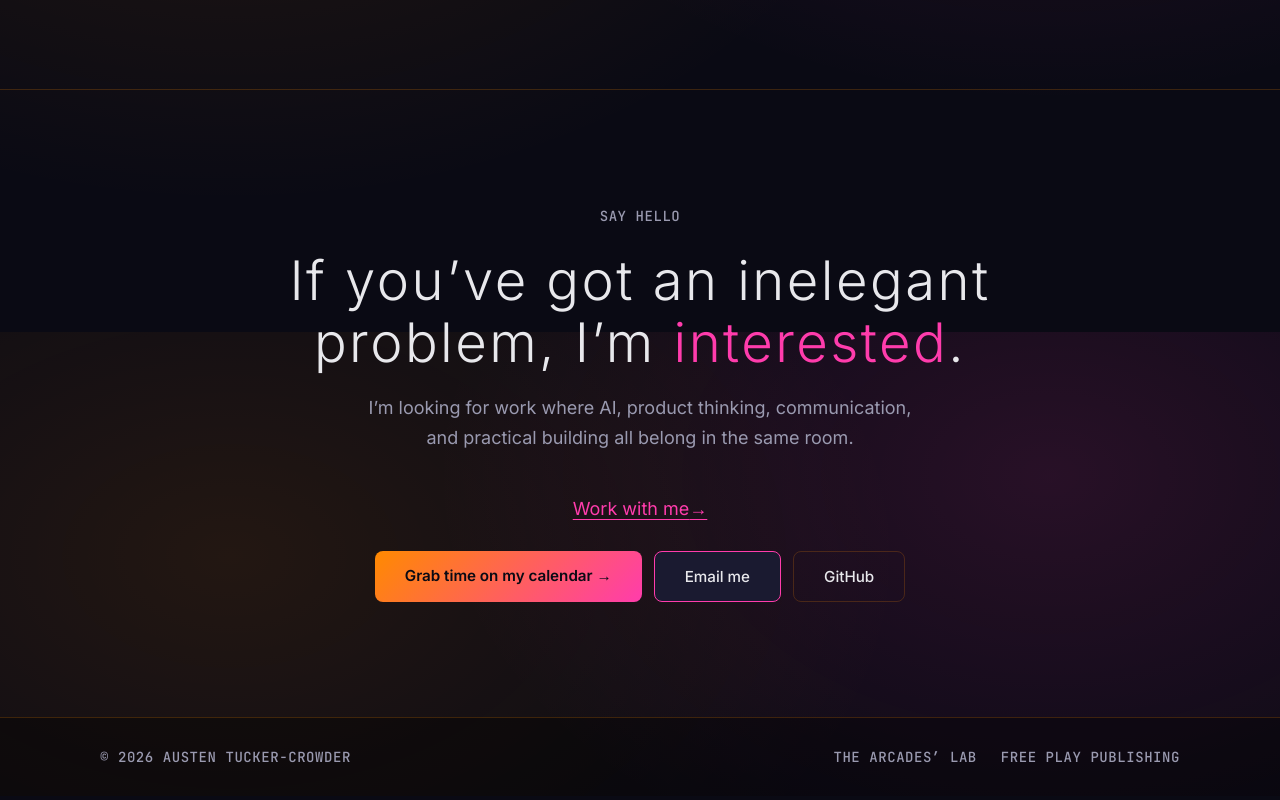
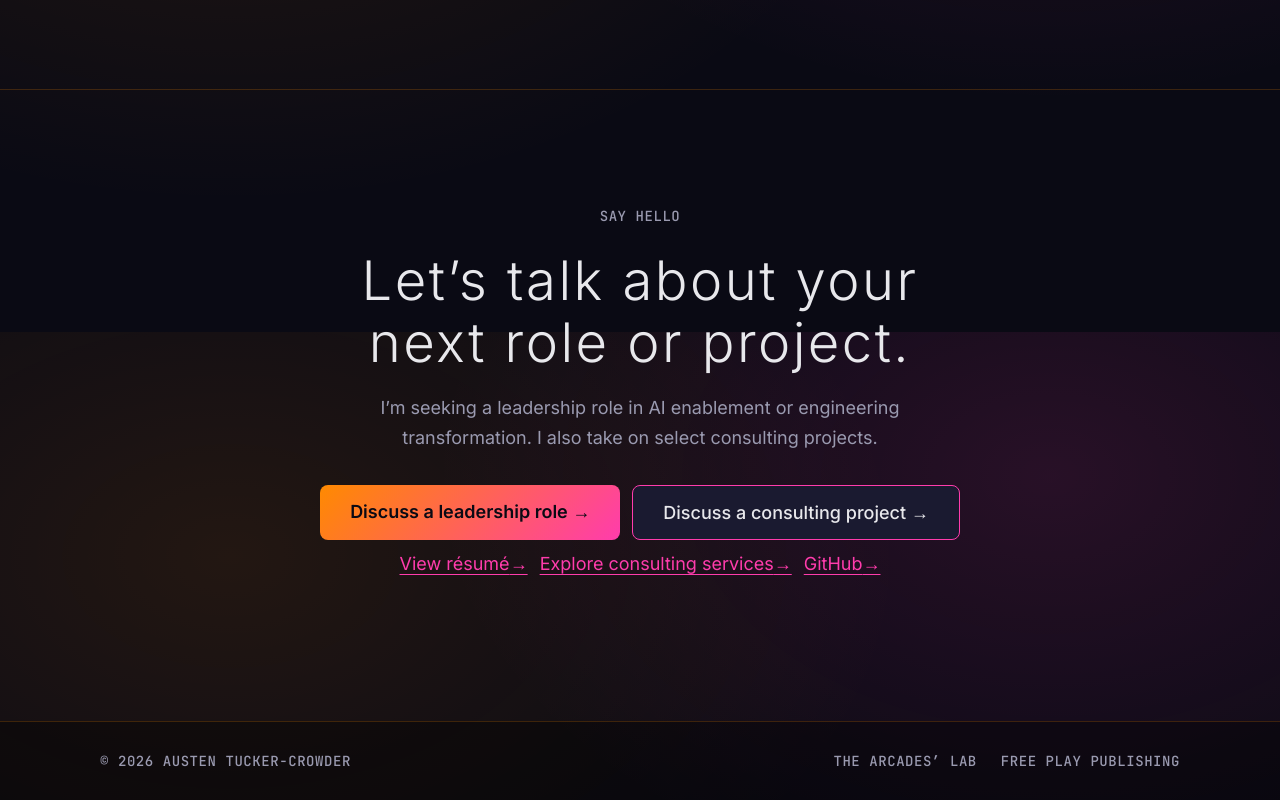
Before and after one commit to Arcadesys/work-thearcades-me, a Next.js app: page / in a window 1280 px wide. Shown: the part 6868-7668 px from the top of the page. Built offline with nearby package versions, Linux system fonts and the light colour scheme.

Commit message:
Update homepage contact paths

```diff
--- a/app/page.tsx
+++ b/app/page.tsx
@@ -307,25 +307,26 @@ export default function Home() {
         <section className="contact" id="contact" aria-labelledby="contact-heading">
           <div className="contact-inner">
             <p className="label">{contact.kicker}</p>
-            <h2 id="contact-heading">
-              {contact.headingBefore}
-              <span className="glow-accent">{contact.headingAccent}</span>
-              {contact.headingAfter}
-            </h2>
+            <h2 id="contact-heading">{contact.heading}</h2>
             <p>{contact.body}</p>
-            <a className="contact-services-link" href="/work-with-me">Work with me <Arrow /></a>
             <div className="btn-row">
-              <ExternalLink className="btn btn-lg btn-gradient" href={site.bookingUrl}>
-                Grab time on my calendar
+              <a className="btn btn-lg btn-gradient" href={`mailto:${site.email}`} style={{ fontSize: '1.125rem' }}>
+                Discuss a leadership role
+                <Arrow />
+              </a>
+              <ExternalLink className="btn btn-lg btn-outline" href={site.bookingUrl} style={{ fontSize: '1.125rem' }}>
+                Discuss a consulting project
                 <Arrow />
               </ExternalLink>
-              <a className="btn btn-lg btn-outline" href={`mailto:${site.email}`}>
-                Email me
-              </a>
-              <ExternalLink className="btn btn-lg btn-ghost" href={site.githubUrl}>
+            </div>
+            <nav className="btn-row" aria-label="Contact options">
+              <Link className="contact-services-link" href={site.resumeUrl}>View résumé <Arrow /></Link>
+              <Link className="contact-services-link" href="/work-with-me">Explore consulting services <Arrow /></Link>
+              <ExternalLink className="contact-services-link" href={site.githubUrl}>
                 GitHub
+                <Arrow />
               </ExternalLink>
-            </div>
+            </nav>
           </div>
         </section>
       </main>
--- a/lib/content.ts
+++ b/lib/content.ts
@@ -394,8 +394,6 @@ export const commentBox = {
 
 export const contact = {
   kicker: 'Say hello',
-  headingBefore: 'If you’ve got an inelegant problem, I’m ',
-  headingAccent: 'interested',
-  headingAfter: '.',
-  body: 'I’m looking for work where AI, product thinking, communication, and practical building all belong in the same room.',
+  heading: 'Let’s talk about your next role or project.',
+  body: 'I’m seeking a leadership role in AI enablement or engineering transformation. I also take on select consulting projects.',
 } as const;
```
